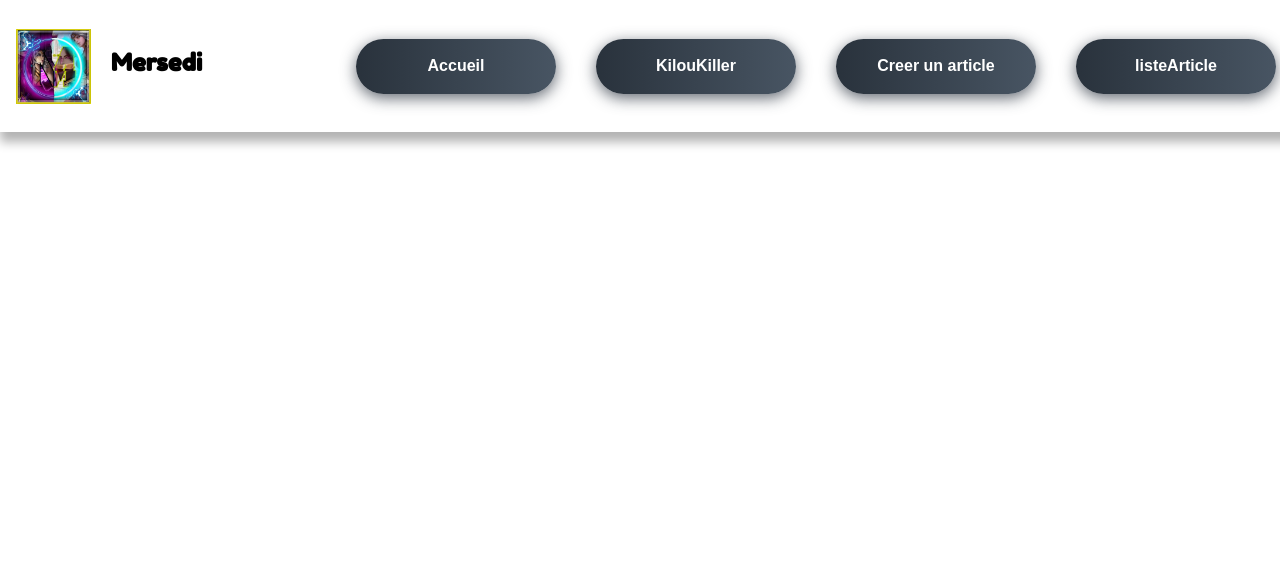
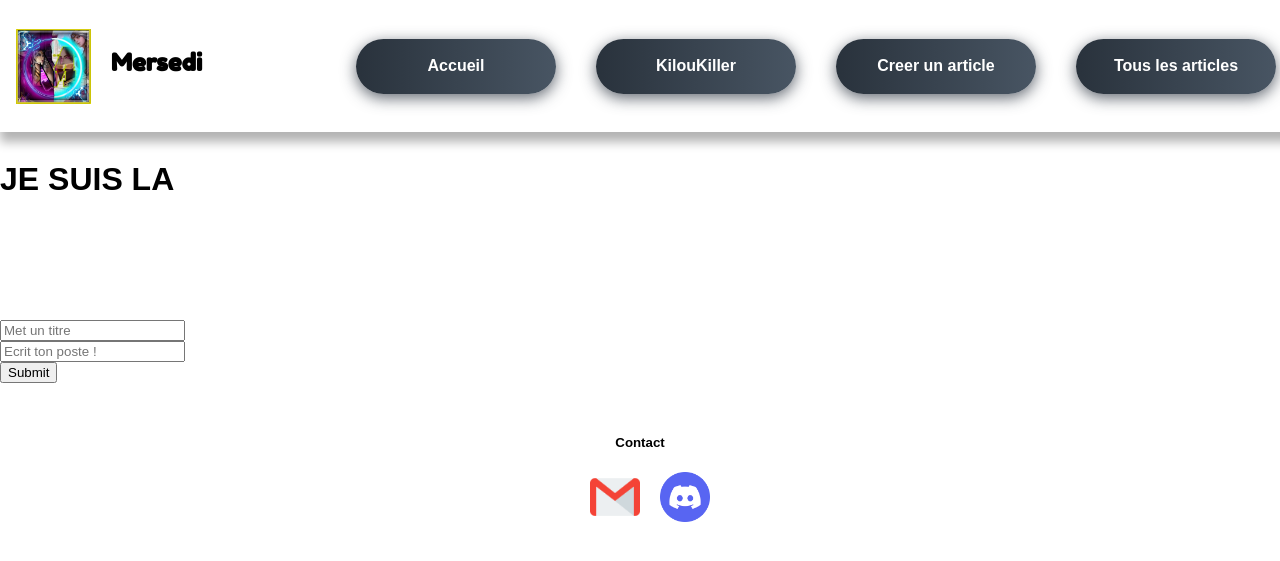
Before and after one commit to KilianBrd/Mersedi, a PHP site: page /creerArticle.php in a window 1280 px wide. Shown: the top 561 px of the page. Run offline with PHP 8.4, Linux system fonts and the light colour scheme; a user stored in the database is signed in; some web fonts are replaced.

Commit message:
quelques bugs réglés

```diff
--- a/creerArticle.php
+++ b/creerArticle.php
@@ -1,7 +1,11 @@
 
-<?php require "header.php" ?>
-<form method="post" action="backend/creerArticleBackEnd.php" class="creerArticle">
+<?php require "header.php"; ?>
+<h1 class="testArticle">JE SUIS LA</h1>
+<div class="divCreerArticle">
+<form method="post" action="backend/creerArticleBackEnd.php" class="creerArticle" id="creerArticle">
     <input type="text" required placeholder="Met un titre" id="titreArticle" name="titreArticle"><br>
     <input type="text" required placeholder="Ecrit ton poste !" id="contenuArticle" name="contenuArticle"><br>
     <input type="submit" name="formsend" id="formsend">
 </form>
+</div>
+<?php require "footer.php"; ?>
--- a/header.php
+++ b/header.php
@@ -1,25 +1,12 @@
 <?php
 session_start();
 $page = basename($_SERVER['PHP_SELF']);
-
-$liste_pages_unconnect = array(
-	array('page' => 'index', 'title' => 'Accueil'),
-	array('page' => 'connection', 'title' => 'Connection'),
-	array('page' => 'inscription', 'title' => "S'inscrire"),
-);
 
 if(isset($_SESSION['pseudo'])) {
 	$pseudo = $_SESSION['pseudo'];
 } else {
 	$pseudo ="";
 }
-
-$liste_pages_connect = array(
-	array('page' => 'index', 'title' => 'Accueil'),
-	array('page' => 'profil', 'title' => $pseudo),
-	array('page' => 'creerArticle', 'title' => 'Creer un article'),
-	array('page' => 'listeArticle', 'title' => 'listeArticle'),
-);
 
 $liste_pages_nocookie = array(
 	array('page' => 'index', 'title' => 'Accueil'),
@@ -30,7 +17,7 @@ if(isset($_SESSION['pseudo'])) {
 		array('page' => 'index', 'title' => 'Accueil'),
 		array('page' => 'profil', 'title' => $_SESSION['pseudo']),
 		array('page' => 'creerArticle', 'title' => 'Creer un article'),
-		array('page' => 'listeArticle', 'title' => 'listeArticle'),
+		array('page' => 'listeArticle', 'title' => 'Tous les articles'),
 	);
 } else {
 	$arrayPage = array(
@@ -41,7 +28,7 @@ if(isset($_SESSION['pseudo'])) {
 }
 
 
-$title_id = array_search($page, array_column($liste_pages_unconnect, 'page'));
+$title_id = array_search($page, array_column($arrayPage, 'page'));
 $titlePage = $arrayPage[$title_id]['title'];
 $active = 'active';
 
--- a/style/style.css
+++ b/style/style.css
@@ -233,3 +233,13 @@ footer .contact .contact_img a {
 footer .contact .contact_img img {
     width: 50px;
 }
+
+/*---------- Test Mersedi (tu peux suppr) ----------*/
+
+div.divCreerArticle {
+    padding-top: 100px;
+}
+
+.testArticle {
+    padding-top: 140px;
+}
```
